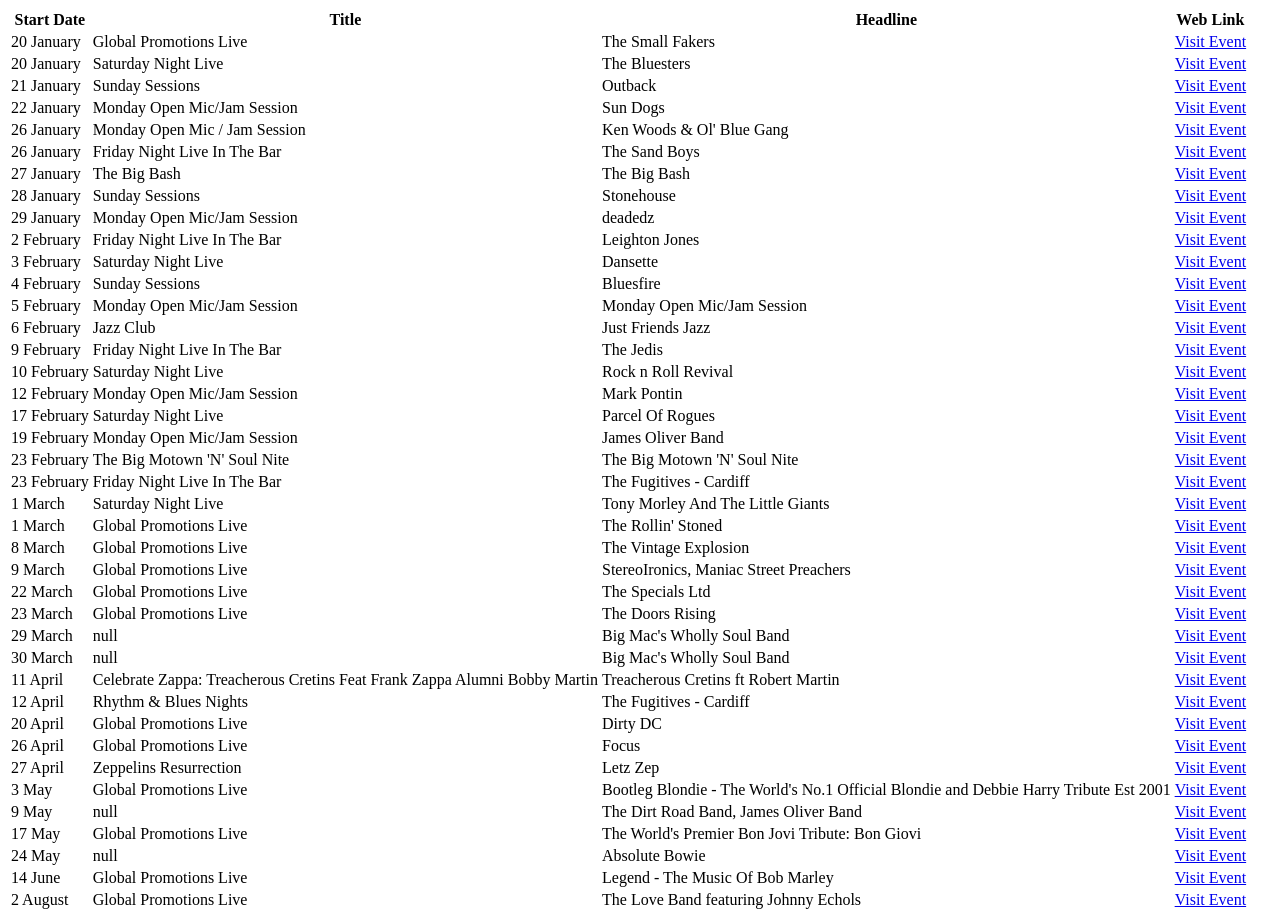
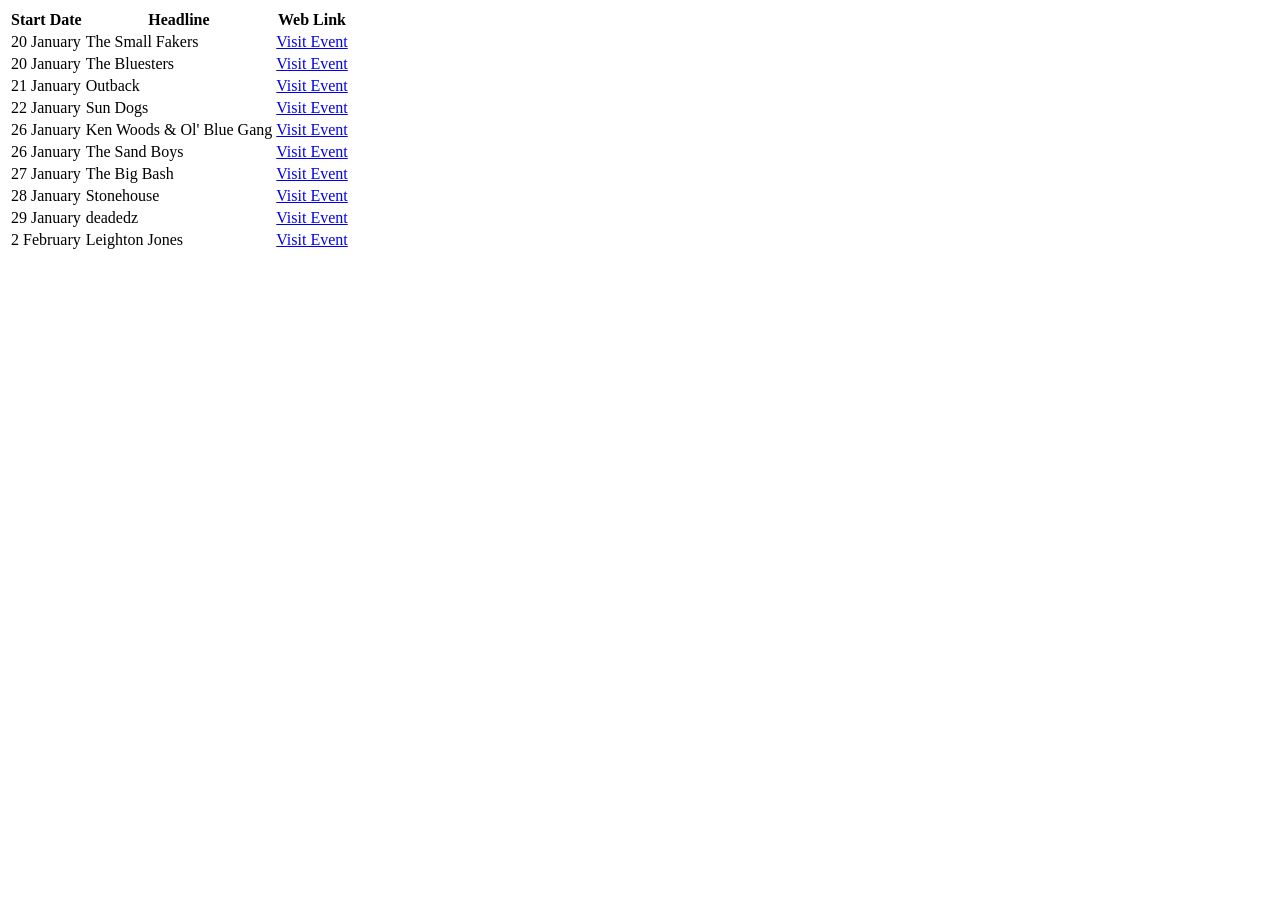
Before and after one commit to JoeltheBrave/JoeltheBrave.github.io, a plain HTML site: page index.html in a window 1280 px wide. After the commit the page ends 800 px from the top, so only its background shows below. Drawn offline with nearby package versions, Linux system fonts and the light colour scheme.

Commit message:
Update index.html

```diff
--- a/index.html
+++ b/index.html
@@ -14,11 +14,18 @@
 
             $.getJSON('https://joelthebrave.github.io/events.json?rand=' + Math.random(), function(data) {
                 let tableContent = '';
+                // Counter to limit the table to the next 10 events
+                let counter = 0;
+
                 $.each(data, function(i, item) {
+                    // Check if the counter has reached 10, then break out of the loop
+                    if (counter >= 10) {
+                        return false;
+                    }
+
                     tableContent += '<tr>';
                     // Format the date using the formatDate function
                     tableContent += '<td>' + formatDate(item.startDate) + '</td>';
-                    tableContent += '<td>' + item.title + '</td>';
                     tableContent += '<td>' + item.headline + '</td>';
                     // Check if "webLink" exists before creating the link
                     if (item.webLink) {
@@ -27,6 +34,9 @@
                         tableContent += '<td>No link available</td>';
                     }
                     tableContent += '</tr>';
+
+                    // Increment the counter
+                    counter++;
                 });
                 $('#dataTable tbody').append(tableContent);
             });
@@ -38,7 +48,6 @@
         <thead>
             <tr>
                 <th>Start Date</th>
-                <th>Title</th>
                 <th>Headline</th>
                 <th>Web Link</th>
             </tr>
```
